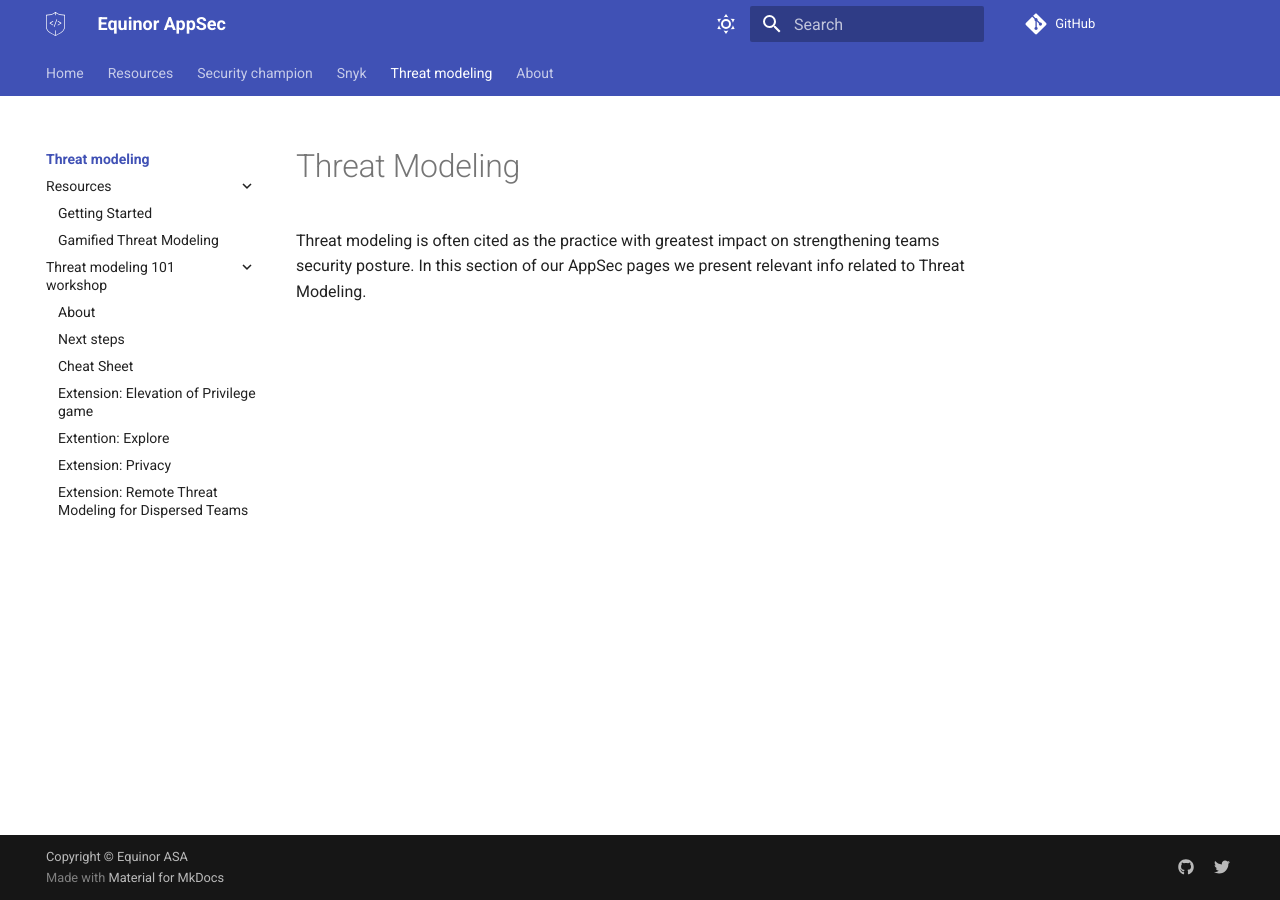
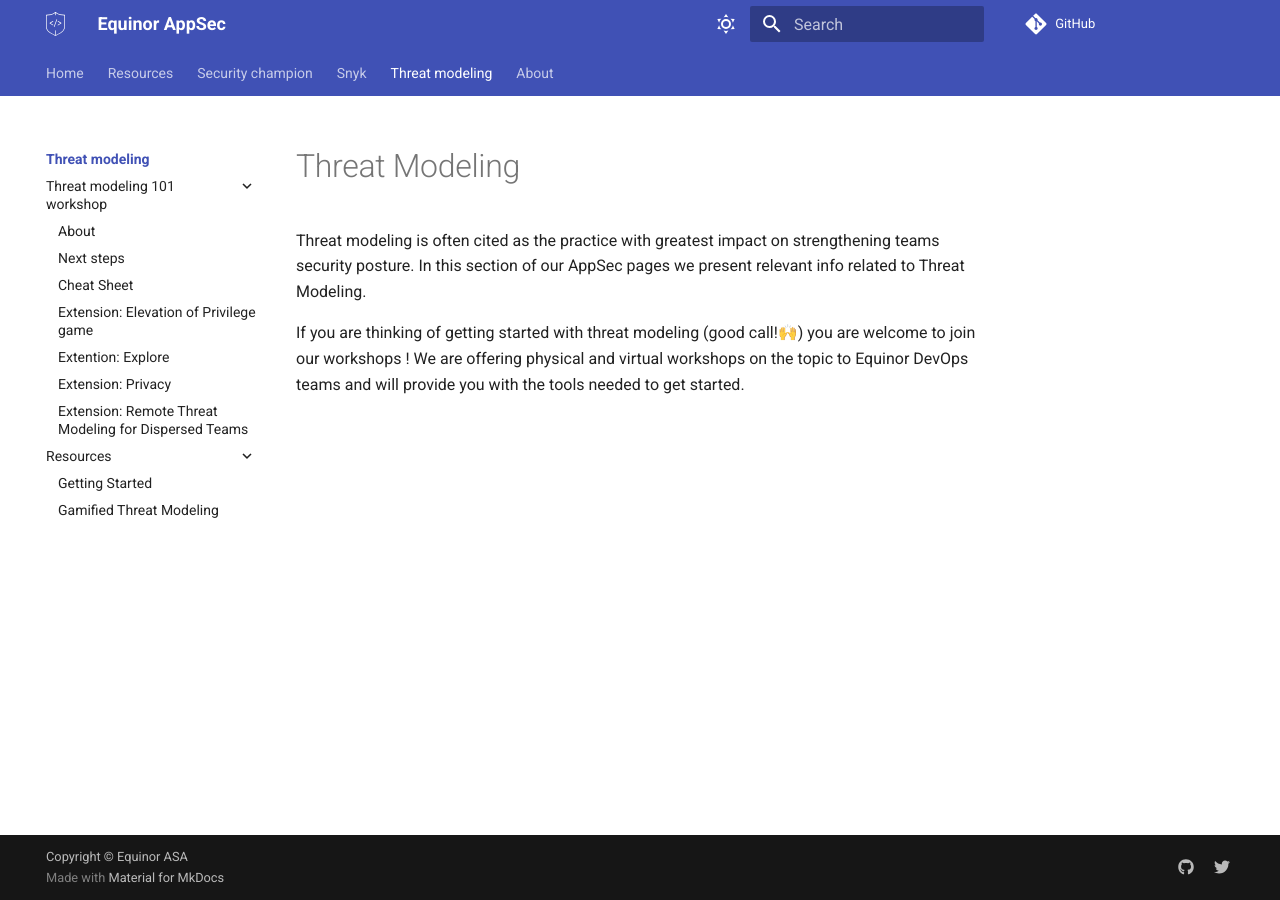
Before and after one commit to equinor/appsec, an MkDocs documentation site: the page built from docs/threat-modeling/index.md, in a window 1280 px wide. Built offline with MkDocs 1.6.1 and Material for MkDocs 9.7.7, drawn with Linux system fonts in a browser that asks for light colours; some web fonts are replaced; comment, search, counter and statistics services are not loaded.

```diff
--- a/docs/threat-modeling/index.md
+++ b/docs/threat-modeling/index.md
@@ -1,3 +1,5 @@
 # Threat Modeling
 
 Threat modeling is often cited as the practice with greatest impact on strengthening teams security posture. In this section of our AppSec pages we present relevant info related to Threat Modeling.
+
+If you are thinking of getting started with threat modeling (good call!🙌) you are welcome to join our workshops ! We are offering physical and virtual workshops on the topic to Equinor DevOps teams and will provide you with the tools needed to get started.
```
Also changed, not shown: docs/threat-modeling/threat-modeling-101-workshop/extention-privacy.md (+2 -0 lines), docs/threat-modeling/threat-modeling-101-workshop/extention-remote-tm.md (+2 -0 lines), docs/threat-modeling/threat-modeling-101-workshop/index.md (added, +3 -0 lines), docs/threat-modeling/.pages (added), docs/threat-modeling/resources/EOP_gameplay.png (deleted).
